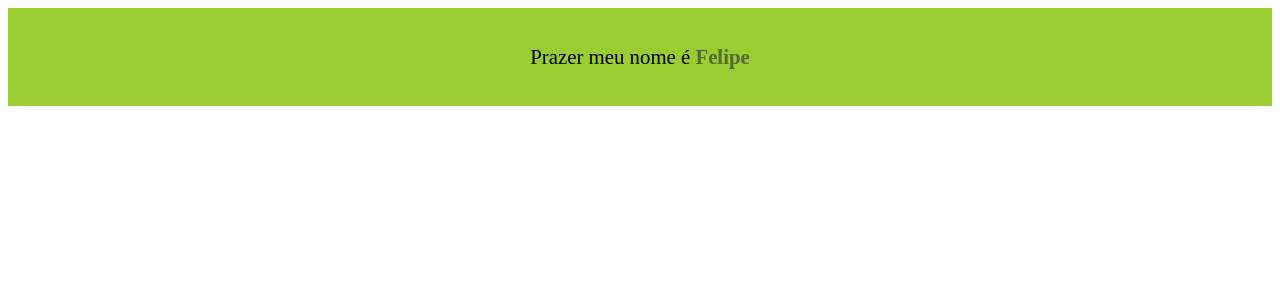
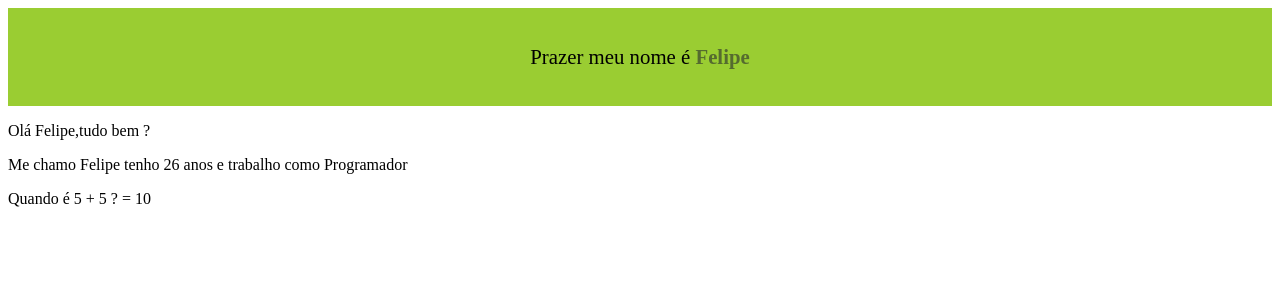
Before and after one commit to felipe-machado-front-end/react-hora-de-codar, a React (Vite) app: page / in a window 1280 px wide. Shown: the top 300 px of the page. Built offline with nearby package versions, Linux system fonts and the light colour scheme.

Commit message:
Expressões JSX podem ser usados para imprimir um valor de um objeto ou até fazer uma operação mátematica,para invocar essa expressão basta usar as {}

```diff
--- /dev/null
+++ b/src/components/1-fundamentos/TemplateExpression.jsx
@@ -0,0 +1,20 @@
+import React from "react";
+
+const TemplateExpression = () => {
+  const name = "Felipe";
+  const data = {
+    age: 26,
+    job: "Programador",
+  };
+  return (
+    <div>
+      <p>Olá {name},tudo bem ?</p>
+      <p>
+        Me chamo {name} tenho {data.age} anos e trabalho como {data.job}
+      </p>
+      <p>Quando é 5 + 5 ? = {5 + 5}</p>
+    </div>
+  );
+};
+
+export default TemplateExpression;
--- a/src/main.jsx
+++ b/src/main.jsx
@@ -2,10 +2,12 @@ import React from "react";
 import ReactDOM from "react-dom";
 
 import App from "./App";
+import TemplateExpression from "./components/1-fundamentos/TemplateExpression";
 
 ReactDOM.render(
   <React.StrictMode>
     <App />
+    <TemplateExpression />
   </React.StrictMode>,
   document.getElementById("root")
 );
```
